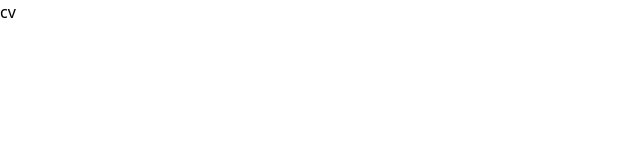
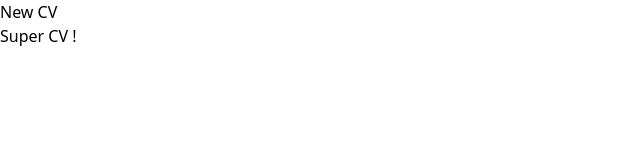
Before and after one commit to wendybaque/tutonextjs-benbk, a Next.js app: page /cv in a window 1280 px wide. Shown: the top 160 px of the page, without its empty margins (0-640 px from the left). Built offline with nearby package versions, Linux system fonts and the light colour scheme.

Commit message:
Add props with new CV component

```diff
--- /dev/null
+++ b/app/components/NewCV/index.js
@@ -0,0 +1,11 @@
+
+
+import React from 'react'
+
+const NewCV = ({title}) => {
+  return (
+    <div>{title}</div>
+  )
+}
+
+export default NewCV
--- a/app/cv/page.js
+++ b/app/cv/page.js
@@ -1,8 +1,12 @@
 import React from 'react'
+import NewCV from '../components/NewCV'
 
 const cv = () => {
   return (
-    <div>cv</div>
+    <div>
+      <h1>New CV</h1>
+      <NewCV title ="Super CV !"/>
+    </div>
   )
 }
 
--- a/app/page.js
+++ b/app/page.js
@@ -8,6 +8,7 @@ export default function Home() {
       <Link href="/cv">CV</Link>
       <Link href="/contact">Contact</Link>
       <Link href="/game">Game</Link>
+      <Link href="NewCV">New CV</Link>
     </main>
   )
 }
```
